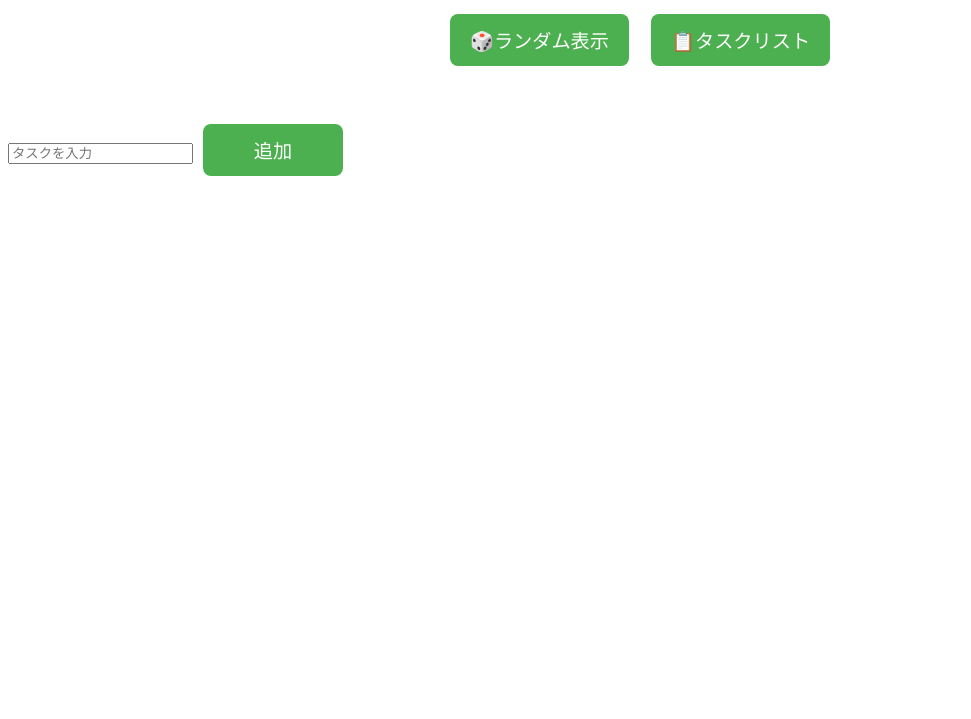
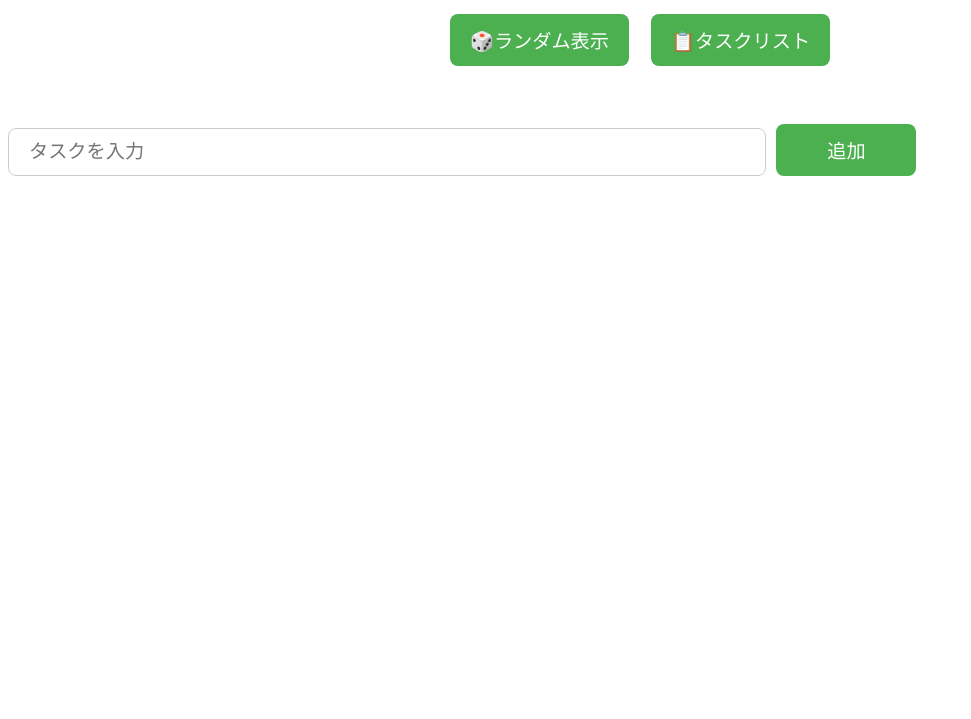
Before and after one commit to crouton920/task-app, a plain HTML site: page add.html in a window 1280 px wide. Shown: the part 81-800 px from the top of the page, without its empty margins (0-971 px from the left). Drawn offline with Linux system fonts and the light colour scheme.

Commit message:
Add files via upload

```diff
--- a/style.css
+++ b/style.css
@@ -25,3 +25,13 @@ nav {
   gap: 10px;
   justify-content: center;
 }
+
+/* 入力欄のスタイル調整 */
+input[type="text"] {
+  font-size: 1.2rem;
+  padding: 12px 20px;
+  border: 1px solid #ccc;
+  border-radius: 8px;
+  min-width: 60%;
+  box-sizing: border-box;
+}
```
